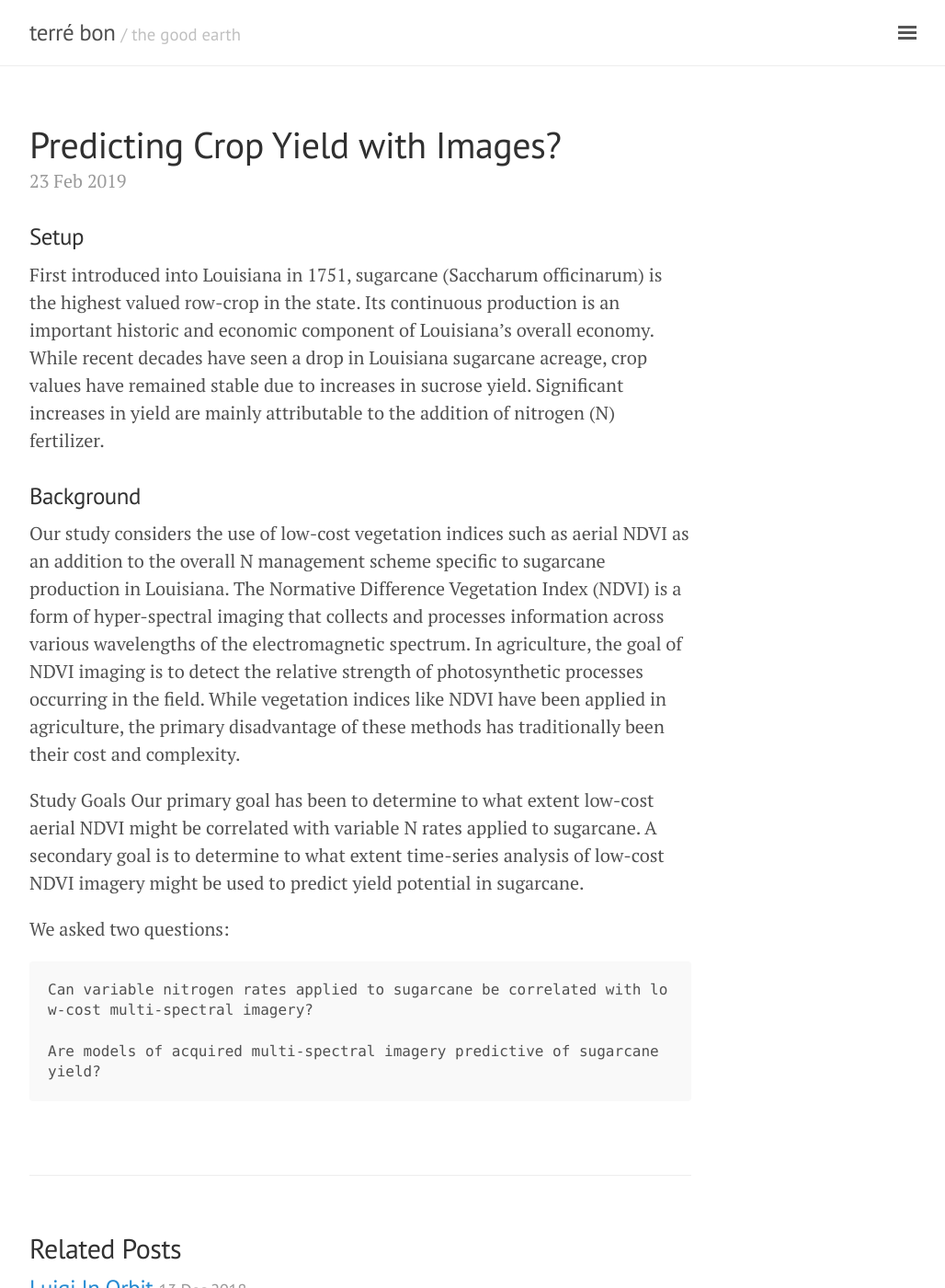
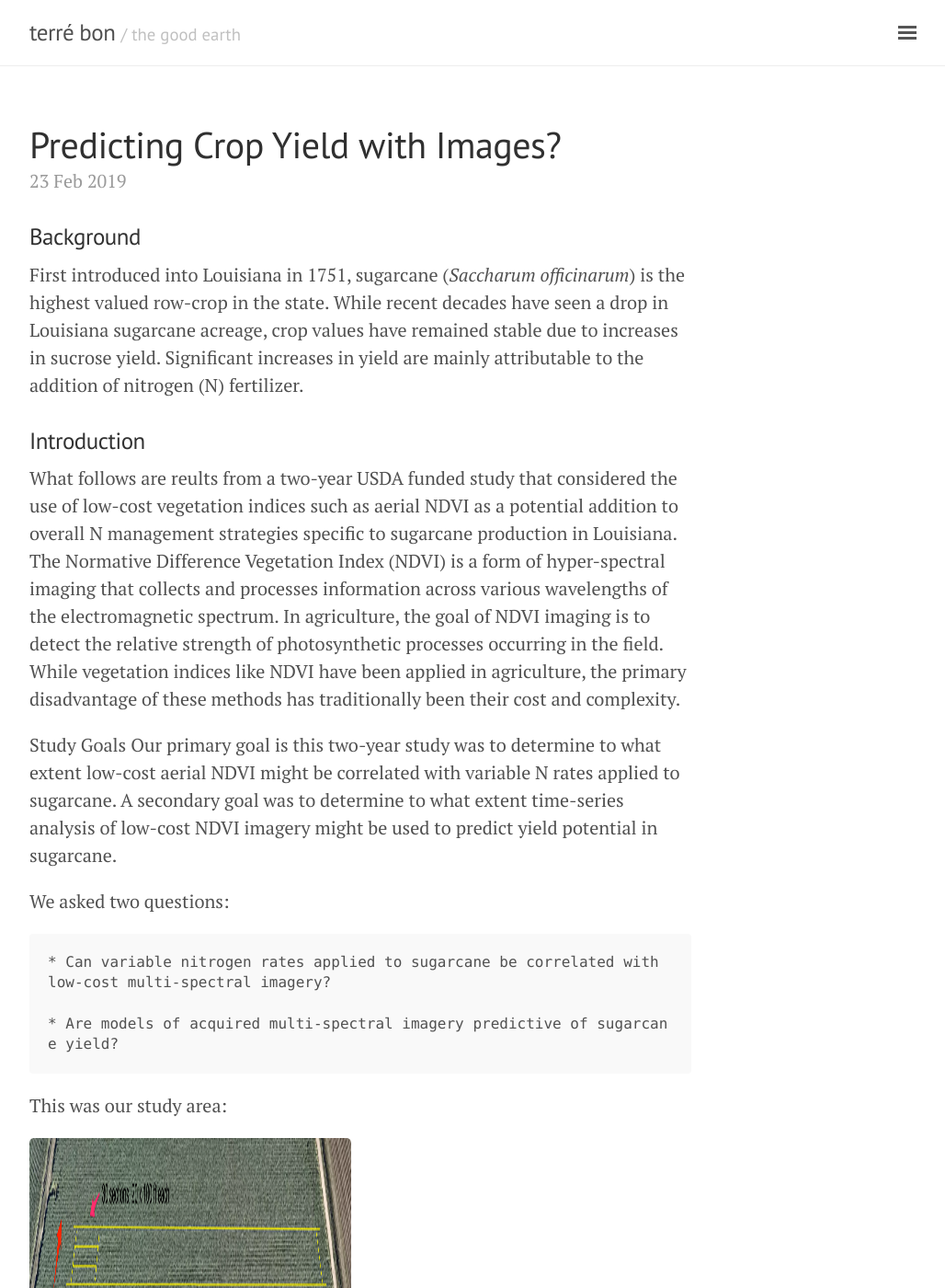
Before and after one commit to geraldmc/geraldmc.github.io, a Jekyll site: the page built from _posts/2019-02-23-predicting-yield-1.md, in a window 1280 px wide and 1400 px high. Shown: the whole window at 92% size, without its empty margins (248-1276 px from the left). Built offline with Jekyll 4.4.1, drawn with Linux system fonts in a browser that asks for light colours.

Commit message:
adds image assets

```diff
--- a/_posts/2019-02-23-predicting-yield-1.md
+++ b/_posts/2019-02-23-predicting-yield-1.md
@@ -3,20 +3,24 @@ layout: post
 title: Predicting Crop Yield with Images?
 ---
 
-### Setup
-
-First introduced into Louisiana in 1751, sugarcane (Saccharum officinarum) is the highest valued row-crop in the state. Its continuous production is an important historic and economic component of Louisiana’s overall economy. While recent decades have seen a drop in Louisiana sugarcane acreage, crop values have remained stable due to increases in sucrose yield. Significant increases in yield are mainly attributable to the addition of nitrogen (N) fertilizer.
-
 ### Background
 
-Our study considers the use of low-cost vegetation indices such as aerial NDVI as an addition to the overall N management scheme specific to sugarcane production in Louisiana. The Normative Difference Vegetation Index (NDVI) is a form of hyper-spectral imaging that collects and processes information across various wavelengths of the electromagnetic spectrum. In agriculture, the goal of NDVI imaging is to detect the relative strength of photosynthetic processes occurring in the field. While vegetation indices like NDVI have been applied in agriculture, the primary disadvantage of these methods has traditionally been their cost and complexity.
+First introduced into Louisiana in 1751, sugarcane (*Saccharum officinarum*) is the highest valued row-crop in the state. While recent decades have seen a drop in Louisiana sugarcane acreage, crop values have remained stable due to increases in sucrose yield. Significant increases in yield are mainly attributable to the addition of nitrogen (N) fertilizer.
+
+### Introduction
+
+What follows are reults from a two-year USDA funded study that considered the use of low-cost vegetation indices such as aerial NDVI as a potential addition to overall N management strategies specific to sugarcane production in Louisiana. The Normative Difference Vegetation Index (NDVI) is a form of hyper-spectral imaging that collects and processes information across various wavelengths of the electromagnetic spectrum. In agriculture, the goal of NDVI imaging is to detect the relative strength of photosynthetic processes occurring in the field. While vegetation indices like NDVI have been applied in agriculture, the primary disadvantage of these methods has traditionally been their cost and complexity.
 
 
 Study Goals
-Our primary goal has been to determine to what extent low-cost aerial NDVI might be correlated with variable N rates applied to sugarcane. A secondary goal is to determine to what extent time-series analysis of low-cost NDVI imagery might be used to predict yield potential in sugarcane.
+Our primary goal is this two-year study was to determine to what extent low-cost aerial NDVI might be correlated with variable N rates applied to sugarcane. A secondary goal was to determine to what extent time-series analysis of low-cost NDVI imagery might be used to predict yield potential in sugarcane.
 
 We asked two questions:
 
-    Can variable nitrogen rates applied to sugarcane be correlated with low-cost multi-spectral imagery?
+    * Can variable nitrogen rates applied to sugarcane be correlated with low-cost multi-spectral imagery?
 
-    Are models of acquired multi-spectral imagery predictive of sugarcane yield?
+    * Are models of acquired multi-spectral imagery predictive of sugarcane yield?
+
+This was our study area:
+
+![South Louisiana]({{ site.url }}/assets/study-area.png){:height="350px" width="350px"}
```
Also changed, not shown: assets/2017-04-25_001_3_CIR.png (added), assets/2017-04-25_001_3_NDVI.png (added), assets/2017-07-28_021_3_CIR.png (added), assets/2017-07-28_021_3_NDVI.png (added), assets/NGR-highlight.png (added), assets/animated-ndvi.gif (added), assets/gndvi_correlation.png (added), assets/nadir-view.png (added), assets/ndre_correlation.png (added), assets/ndvi-scatter.png (added), assets/ndvi_correlation.png (added), assets/ndvi_four2six.png (added), assets/ndvi_one2three.png (added), assets/ndvic_correlation.png (added), 2 more files, 1 other file.
